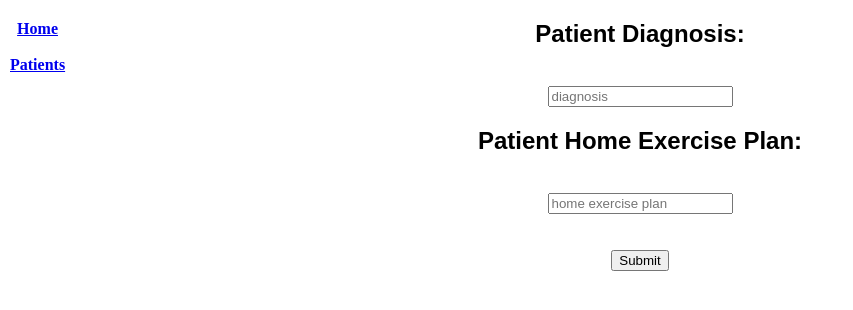
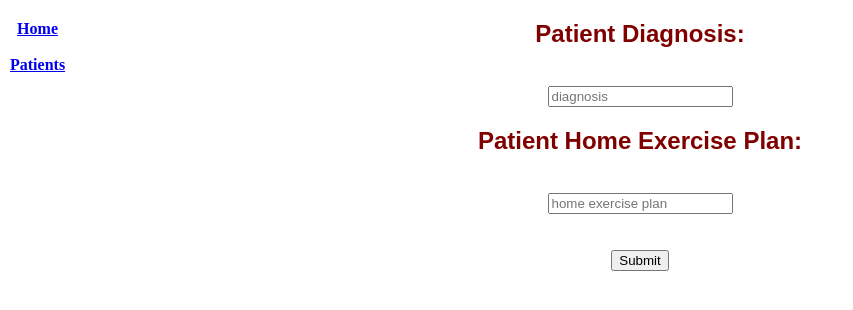
Before and after one commit to The-Gentleman/PocketDocReact, a React (Create React App) app in the folder pocket-doc-react-frontend/: page /patients/1/diagnosis in a window 1280 px wide. Shown: the top 310 px of the page, without its empty margins (0-853 px from the left). Built offline with nearby package versions, Linux system fonts and the light colour scheme.

Commit message:
fixed text center issue

```diff
--- a/pocket-doc-react-frontend/src/App.css
+++ b/pocket-doc-react-frontend/src/App.css
@@ -1,5 +1,6 @@
 .App {
   text-align: center;
+  color: maroon;
 }
 
 .App-logo {
@@ -41,36 +42,44 @@
   font-family: "Times New Roman", Times, serif;
   margin-left: 10px;
   float: left;
+
 }
 
 .Welcome {
   margin: auto;
   font-family: "COPPERPLATE", Fantasy, serif;
   width: 50%;
+
 }
 
 .patient-names{
   margin: auto;
   font-family: "COPPERPLATE", Fantasy, serif;
   width: 50%;
+
 }
 
 .update-patient-form-container{
   margin: auto;
+  text-align: center;
   font-family: "COPPERPLATE", Fantasy, serif;
   width: 50%;
+
 }
 
 .PatientCard{
+  text-align: center;
   margin: auto;
   font-family: "COPPERPLATE", Fantasy, serif;
   width: 50%;
+
 }
 
 .NoRoute{
   margin: auto;
   font-family: "COPPERPLATE", Fantasy, serif;
   width: 50%;
+
 }
 
 
```
